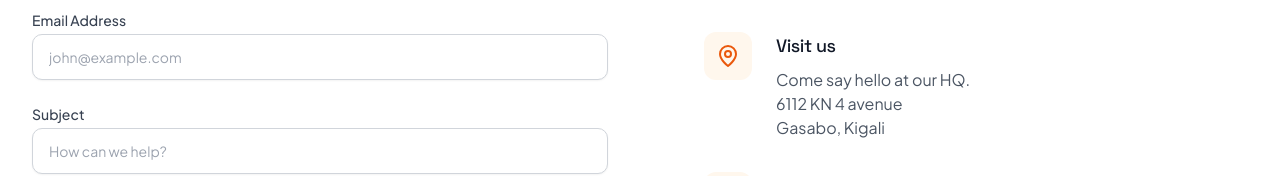
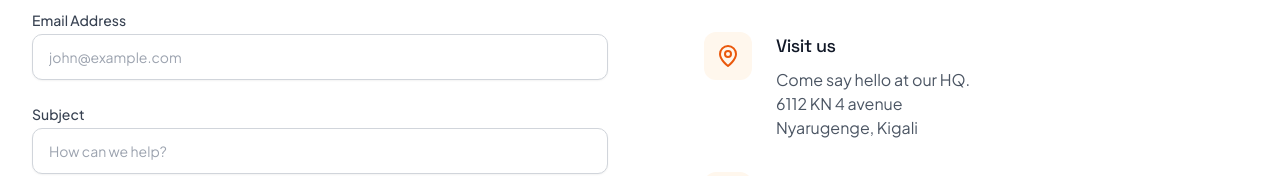
Before and after one commit to Byishimo-olivier/demolive1, a React (Vite) app: page /contact in a window 1280 px wide. Shown: the part 404-580 px from the top of the page. Built offline with nearby package versions, Linux system fonts and the light colour scheme; no server answers.

Commit message:
Update Contact.tsx

```diff
--- a/src/pages/Contact.tsx
+++ b/src/pages/Contact.tsx
@@ -132,7 +132,7 @@ export function Contact() {
                   <br />
                   6112 KN 4 avenue
                   <br />
-                  Gasabo, Kigali
+                  Nyarugenge, Kigali
                 </p>
               </div>
             </div>
```
